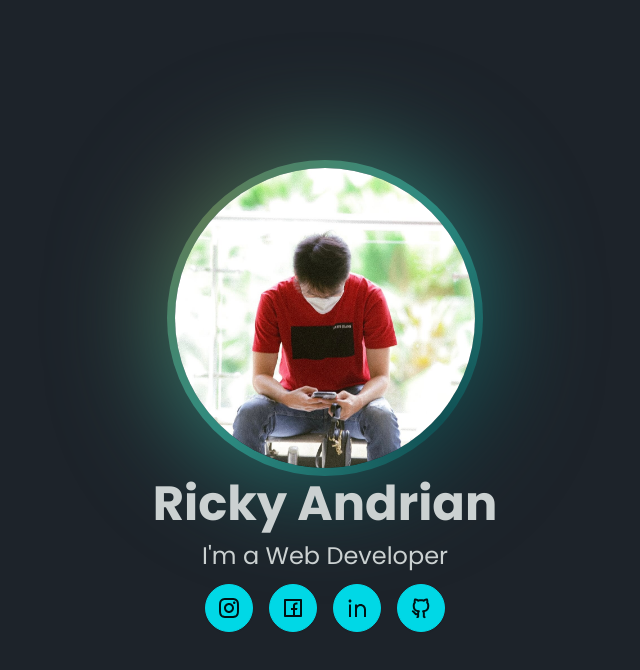
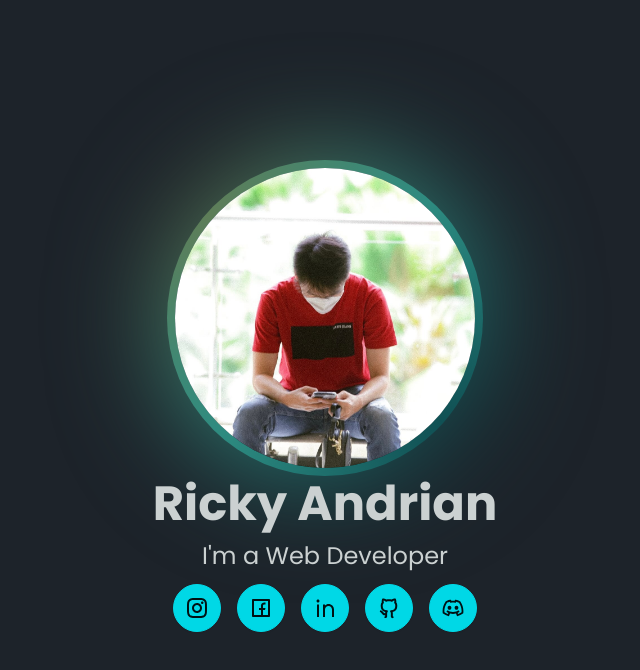
Before and after one commit to rickyandrian1993/portofolio, a React (Vite) app: page / in a window 1280 px wide. Shown: the top 670 px of the page, without its empty margins (315-955 px from the left). Built offline with nearby package versions, Linux system fonts and the light colour scheme.

Commit message:
Adding discord button

```diff
--- a/src/components/Buttons/Icon.tsx
+++ b/src/components/Buttons/Icon.tsx
@@ -3,13 +3,20 @@ import { ReactNode } from "react";
 type Props = {
   children: ReactNode;
   url: string;
+  tooltip: string;
 };
 
 function ButtonIcon(props: Props) {
   return (
-    <a href={props.url} target="_blank" className="btn btn-circle btn-primary">
-      {props.children}
-    </a>
+    <div className="tooltip tooltip-accent" data-tip={props.tooltip}>
+      <a
+        href={props.url}
+        target="_blank"
+        className="btn btn-circle btn-primary"
+      >
+        {props.children}
+      </a>
+    </div>
   );
 }
 
--- a/src/sections/Contact.tsx
+++ b/src/sections/Contact.tsx
@@ -1,4 +1,5 @@
 import {
+  RiDiscordLine,
   RiFacebookBoxLine,
   RiGithubLine,
   RiInstagramLine,
@@ -9,17 +10,32 @@ import ButtonIcon from "../components/Buttons/Icon";
 function Contact() {
   return (
     <div className="flex justify-center gap-4">
-      <ButtonIcon url="https://www.instagram.com/_rickyandrian_/">
+      <ButtonIcon
+        url="https://www.instagram.com/_rickyandrian_/"
+        tooltip="Instagram"
+      >
         <RiInstagramLine />
       </ButtonIcon>
-      <ButtonIcon url="https://www.facebook.com/rickyandrian1993">
+      <ButtonIcon
+        url="https://www.facebook.com/rickyandrian1993"
+        tooltip="Facebook"
+      >
         <RiFacebookBoxLine />
       </ButtonIcon>
-      <ButtonIcon url="https://www.linkedin.com/in/andrian-ricky/">
+      <ButtonIcon
+        url="https://www.linkedin.com/in/andrian-ricky/"
+        tooltip="LinkedIn"
+      >
         <RiLinkedinLine />
       </ButtonIcon>
-      <ButtonIcon url="https://github.com/rickyandrian1993">
+      <ButtonIcon url="https://github.com/rickyandrian1993" tooltip="Github">
         <RiGithubLine />
+      </ButtonIcon>
+      <ButtonIcon
+        url="https://discord.com/users/ricky_andrian"
+        tooltip="Discord"
+      >
+        <RiDiscordLine />
       </ButtonIcon>
     </div>
   );
```
